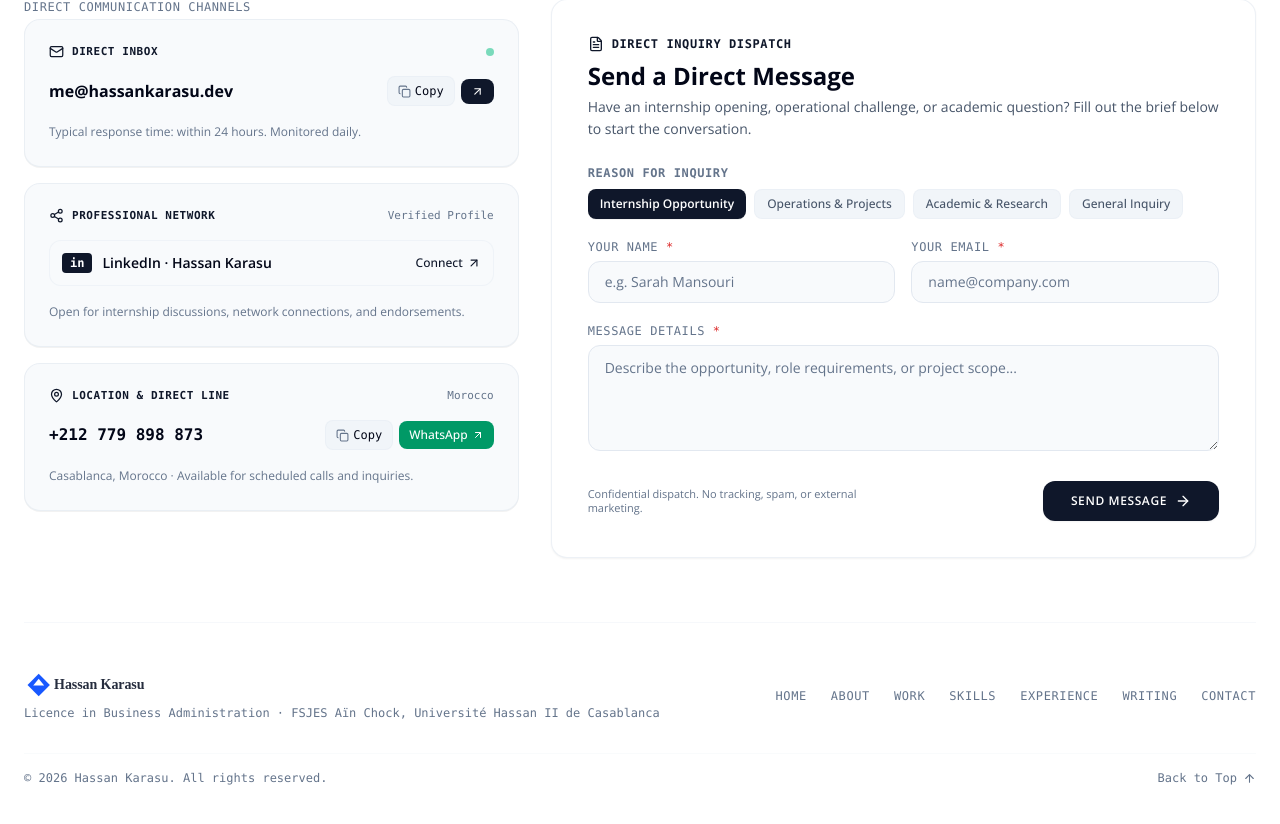
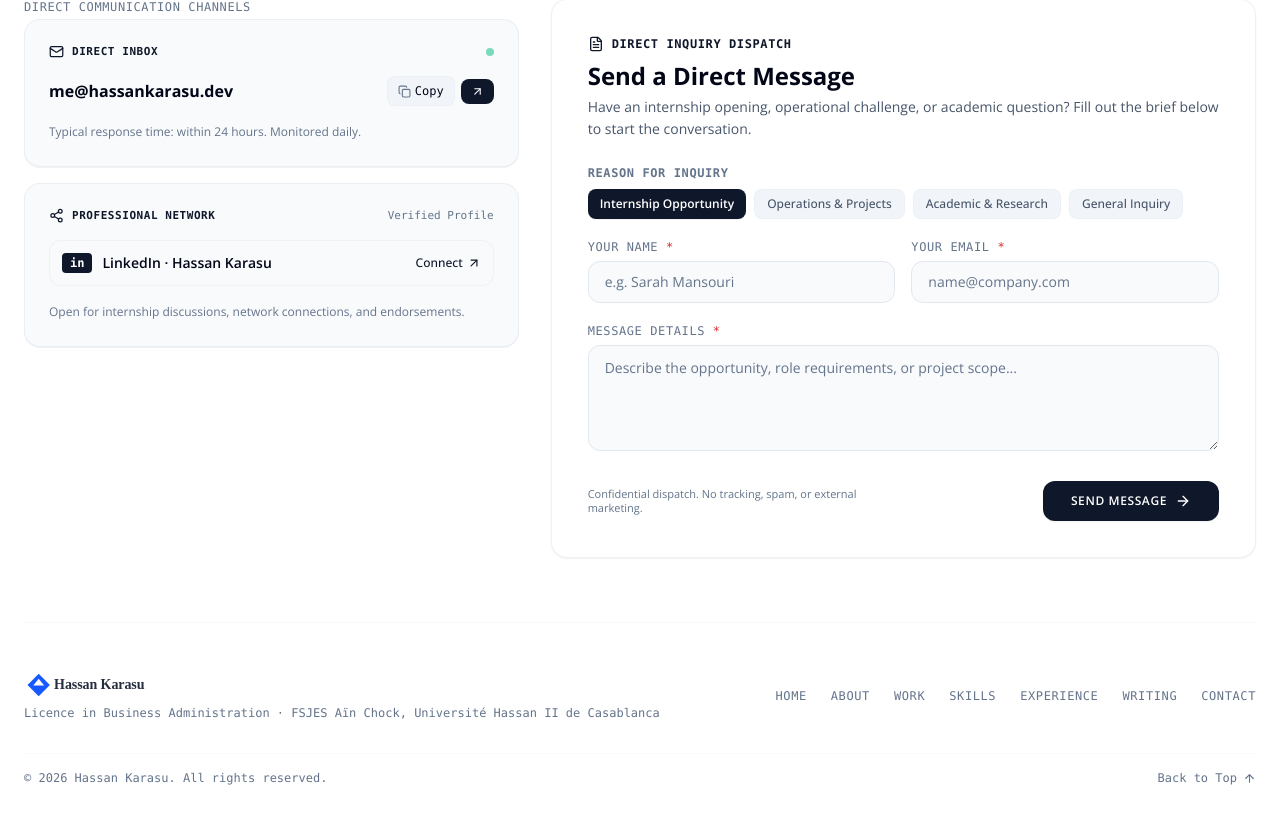
Before and after one commit to dev-760/portfolio, a Next.js app: page / in a window 1280 px wide. Shown: the part 8751-9575 px from the top of the page. Built offline with nearby package versions, Linux system fonts and the light colour scheme.

Commit message:
feat(contact): remove phone and WhatsApp card from contact section

```diff
--- a/src/components/ContactSection.tsx
+++ b/src/components/ContactSection.tsx
@@ -17,7 +17,6 @@ const inquiryTypes = [
 
 export function ContactSection() {
   const [copiedEmail, setCopiedEmail] = useState(false);
-  const [copiedPhone, setCopiedPhone] = useState(false);
 
   // Form state
   const [formName, setFormName] = useState("");
@@ -35,17 +34,6 @@ export function ContactSection() {
       setTimeout(() => setCopiedEmail(false), 2400);
     } catch {
       showToast("Failed to copy email", "error");
-    }
-  };
-
-  const handleCopyPhone = async () => {
-    try {
-      await navigator.clipboard.writeText(profile.contact.phone);
-      setCopiedPhone(true);
-      showToast("Phone number copied to clipboard!", "success");
-      setTimeout(() => setCopiedPhone(false), 2400);
-    } catch {
-      showToast("Failed to copy phone number", "error");
     }
   };
 
@@ -239,68 +227,6 @@ export function ContactSection() {
 
               <p className="text-xs text-outline leading-relaxed pt-1">
                 Open for internship discussions, network connections, and endorsements.
-              </p>
-            </motion.div>
-
-            {/* Direct Phone & WhatsApp Card */}
-            <motion.div
-              initial={{ opacity: 0, y: 16 }}
-              whileInView={{ opacity: 1, y: 0 }}
-              viewport={{ once: true, margin: "-30px" }}
-              transition={{ delay: 0.16, duration: MOTION_DURATIONS.standard, ease: MOTION_EASINGS.system }}
-              className="rounded-2xl border border-outline-variant/60 bg-surface p-5 sm:p-6 shadow-2xs hover:border-primary/50 transition-all duration-200 space-y-3"
-            >
-              <div className="flex items-center justify-between">
-                <div className="flex items-center gap-2 text-[11px] font-mono font-bold uppercase tracking-wider text-primary">
-                  <Icon name="location_on" size={15} />
-                  <span>LOCATION &amp; DIRECT LINE</span>
-                </div>
-                <span className="text-[11px] font-mono text-outline">Morocco</span>
-              </div>
-
-              <div className="flex items-center justify-between gap-3 pt-1">
-                <a
-                  href={`tel:${profile.contact.phone.replace(/\s+/g, "")}`}
-                  className="text-base font-bold text-on-surface hover:text-primary transition-colors font-mono"
-                >
-                  {profile.contact.phone}
-                </a>
-
-                <div className="flex items-center gap-1.5 shrink-0">
-                  <button
-                    type="button"
-                    onClick={handleCopyPhone}
-                    className="rounded-lg bg-surface-container hover:bg-surface-container-high px-2.5 py-1.5 text-xs font-mono font-medium text-on-surface border border-outline-variant/40 transition-colors cursor-pointer flex items-center gap-1 focus-visible:outline-none focus-visible:ring-2 focus-visible:ring-primary"
-                    aria-label="Copy phone number"
-                  >
-                    {copiedPhone ? (
-                      <>
-                        <Icon name="check" size={13} className="text-emerald-600" />
-                        <span className="text-emerald-700 dark:text-emerald-300">Copied!</span>
-                      </>
-                    ) : (
-                      <>
-                        <Icon name="content_copy" size={13} className="text-outline" />
-                        <span>Copy</span>
-                      </>
-                    )}
-                  </button>
-
-                  <a
-                    href="https://wa.me/212779898873"
-                    target="_blank"
-                    rel="noopener noreferrer"
-                    className="rounded-lg bg-emerald-600 hover:bg-emerald-700 px-2.5 py-1.5 text-xs font-medium text-white transition-colors flex items-center gap-1 cursor-pointer"
-                    title="Message on WhatsApp"
-                  >
-                    <span>WhatsApp</span>
-                    <Icon name="arrow_outward" size={12} />
-                  </a>
-                </div>
-              </div>
-
-              <p className="text-xs text-outline leading-relaxed pt-1">
-                Casablanca, Morocco · Available for scheduled calls and inquiries.
               </p>
             </motion.div>
           </div>
```
